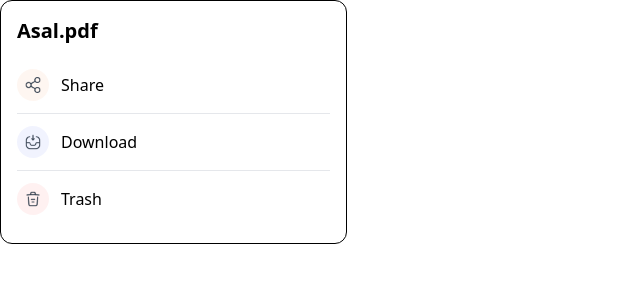
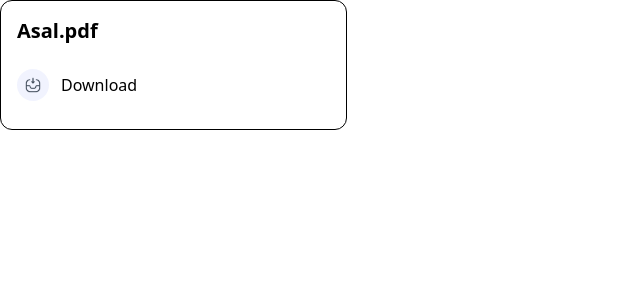
Before and after one commit to liAmirali/UIWeb-final-project-front, a Vue app: page / in a window 1280 px wide. Shown: the top 300 px of the page, without its empty margins (0-640 px from the left). Built offline with nearby package versions, Linux system fonts and the light colour scheme.

Commit message:
Add access-modal for viewer

```diff
--- a/src/App.vue
+++ b/src/App.vue
@@ -4,7 +4,7 @@
   <!-- <the-header></the-header> -->
   <!-- <auth-base><create-account-form /></auth-base> -->
   <!-- <object-card></object-card> -->
-  <object-menu fileName="Asal.pdf"></object-menu>
+  <object-menu fileName="Asal.pdf" accessType="viewer"></object-menu>
 </template>
 
 <script>
--- a/src/components/modules/objects/ObjectMenu.vue
+++ b/src/components/modules/objects/ObjectMenu.vue
@@ -4,7 +4,7 @@
   >
     <h2 class="font-bold text-xl mb-3">{{ fileName }}</h2>
     <div class="divide-y flex flex-col">
-      <div class="flex gap-x-3 py-3 items-center">
+      <div v-if="accessType === 'owner'" class="flex gap-x-3 py-3 items-center">
         <div class="rounded-full bg-sandy-brown-300/10 p-2 size-8">
           <img src="../../../assets/icons/Line/Share.png" alt="" />
         </div>
@@ -16,7 +16,7 @@
         </div>
         <p>Download</p>
       </div>
-      <div class="flex gap-x-3 py-3 items-center">
+      <div v-if="accessType === 'owner'" class="flex gap-x-3 py-3 items-center">
         <div class="rounded-full bg-geraldine-400/10 p-2 size-8">
           <img src="../../../assets/icons/Line/Trash.png" alt="" />
         </div>
@@ -33,6 +33,13 @@ export default {
       type: String,
       required: true,
     },
+    accessType: {
+      type: String,
+      required: true,
+      validator(value) {
+        return value === "owner" || value === "viewer";
+      },
+    },
   },
 };
 </script>
```
